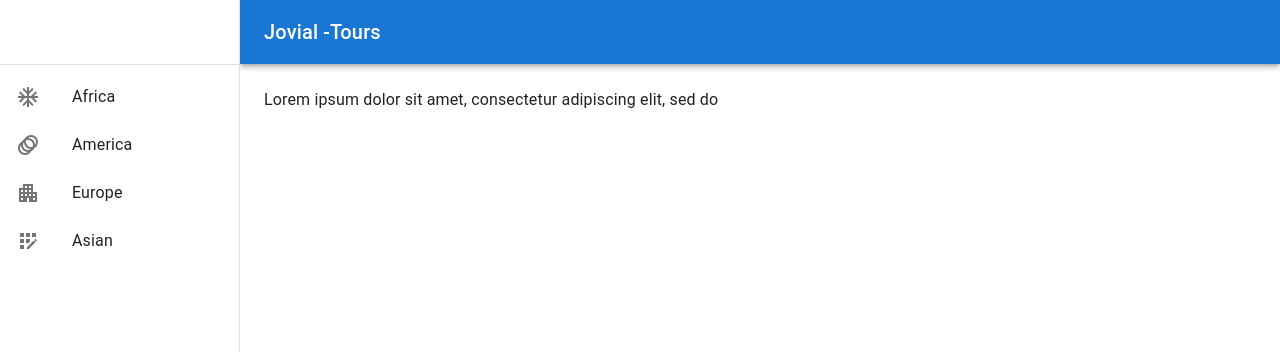
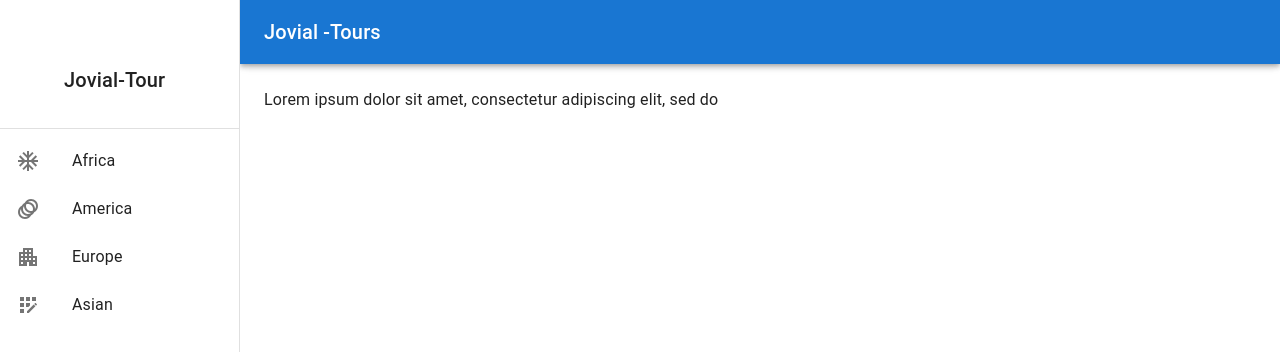
Before and after one commit to Josiahngugi/Jovial-Tours, a React (Create React App) app: page / in a window 1280 px wide. Shown: the top 352 px of the page. Built offline with nearby package versions, Linux system fonts and the light colour scheme.

Commit message:
add logo Text to left side menu

```diff
--- a/src/components/menu/SideMenu.js
+++ b/src/components/menu/SideMenu.js
@@ -29,6 +29,9 @@ function SideMenu(props) {
   const drawer = (
     <div>
       <Toolbar />
+      <Typography variant="h6" sx={{ ml: 8, mb: 4 }}>
+        Jovial-Tour
+      </Typography>
       <Divider />
       <List>
         {MenuItems.map((menu) => (
```
Also changed, not shown: src/components/Assets/images/logo.png (added).
